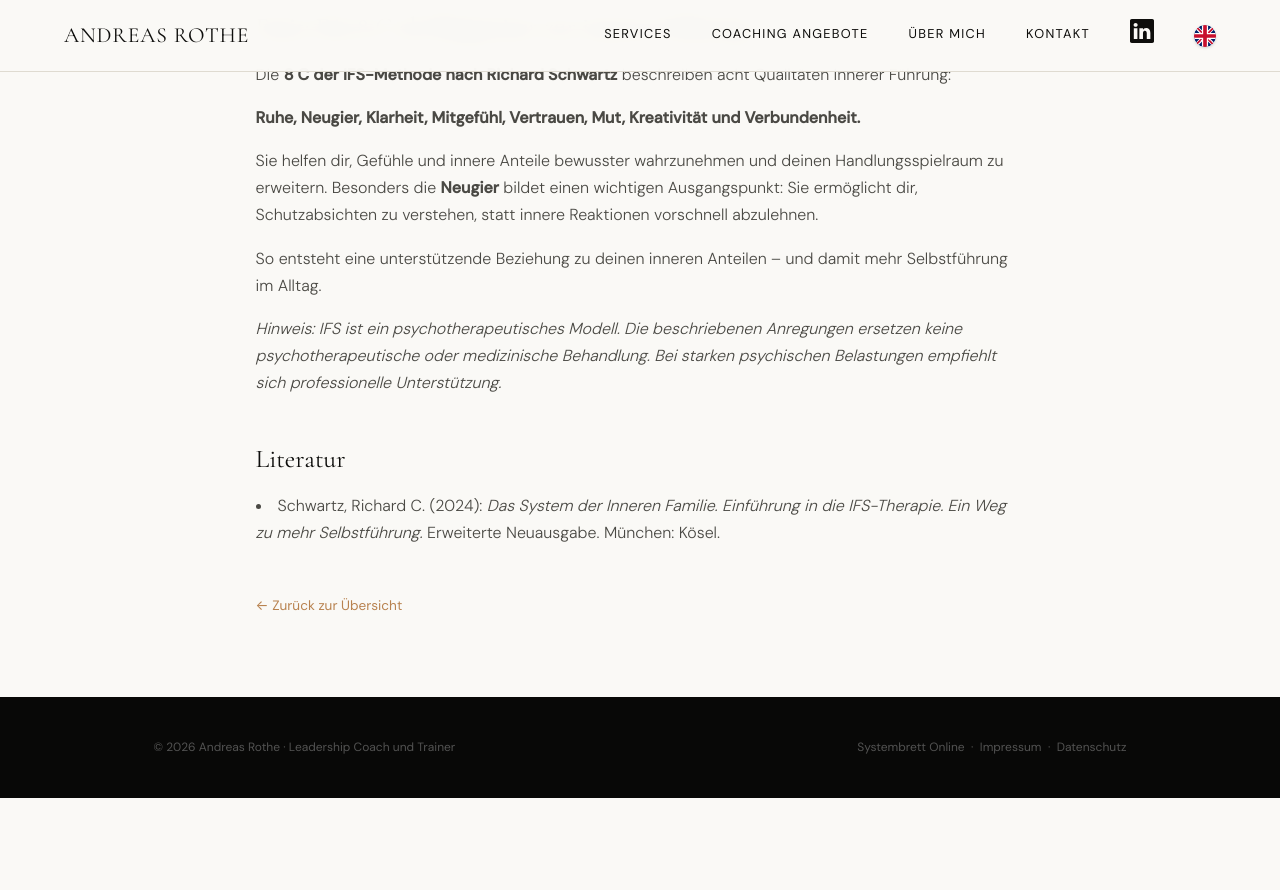
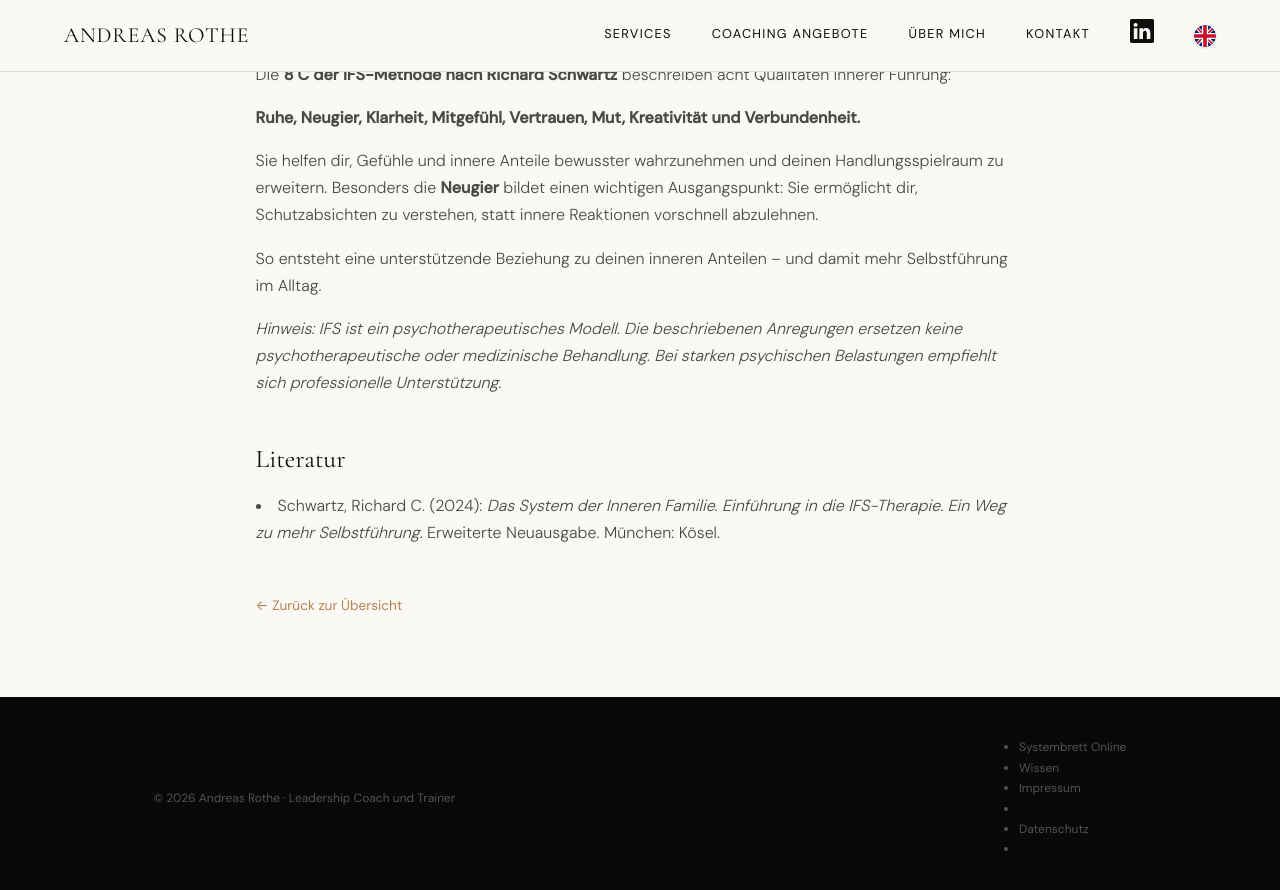
Before and after one commit to arothe161/andreasrothe, a Jekyll site: the page built from _wissen/innere-fuehrung-nach-ifs-8c-richard-schwartz.html, in a window 1280 px wide and 900 px high, scrolled down 4711 px. Shown: the top 890 px of the window. Built offline with Jekyll 4.4.1, drawn with Linux system fonts in a browser that asks for light colours; before the commit the page ends 5509 px from its top, so only the background shows below that.

Commit message:
Automate Sektion WISSEN

```diff
--- a/_config.yml
+++ b/_config.yml
@@ -4,6 +4,7 @@
 description: Coaching, Interim Leadership, Lehre
 url: "https://andreas-rothe.de"
 baseurl: ""
+
 exclude:
   - app-src
   - githubpushskripts
@@ -21,7 +22,7 @@
   social:
     name: Andreas Rothe
     links:
-      - "https://www.linkedin.com/in/andreas-rothe-0ba15612b/" # optional
+      - "https://www.linkedin.com/in/andreas-rothe-0ba15612b/"
 
 defaults:
   - scope:
@@ -29,3 +30,8 @@
       type: "pages"
     values:
       layout: "default"
+
+collections:
+  wissen:
+    output: true
+    permalink: /wissen/:slug/
--- a/_includes/footer.html
+++ b/_includes/footer.html
@@ -5,9 +5,14 @@
     <a href="/en/impressum/">Imprint</a> &nbsp;·&nbsp;
     <a href="/en/privacy/">Privacy</a>
     {% else %}
-    <a href="/systembrett/">Systembrett Online</a> &nbsp;·&nbsp;
-    <a href="/impressum/">Impressum</a> &nbsp;·&nbsp;
-    <a href="/datenschutz/">Datenschutz</a>
+	<ul>
+		<li><a href="/systembrett/">Systembrett Online</a></li>
+		<li><a href="/wissen/">Wissen</a></li>
+	</ul>
+	<ul>
+		<li><a href="/impressum/">Impressum</a><li>
+		<li><a href="/datenschutz/">Datenschutz</a><li>
+	</ul>
     {% endif %}
   </span>
 </footer>
--- a/wissen/das-innere-team-friedemann-schulz-von-thun.html
+++ b/_wissen/das-innere-team-friedemann-schulz-von-thun.html
@@ -2,11 +2,10 @@
 layout: intern
 fullwidth: true
 lang: de
-permalink: /wissen/das-innere-team-friedemann-schulz-von-thun/
-title: Das Innere Team nach Friedemann Schulz von Thun
+title: Das Innere Team Friedemann Schulz von Thun
 subtitle: Innere Stimmen verstehen und situationsgerecht kommunizieren
 sitemap: true
-extrahead:
+date: 2026-10-09
 ---
 
 <p>
--- a/wissen/innere-fuehrung-ifs-8c-richard-schwartz.html
+++ b/_wissen/innere-fuehrung-nach-ifs-8c-richard-schwartz.html
@@ -2,11 +2,10 @@
 layout: intern
 fullwidth: true
 lang: de
-permalink: /wissen/innere-fuehrung-ifs-8-c-richard-schwartz/
 title: "Innere Führung nach IFS: Die 8 C von Richard Schwartz"
 subtitle: "Ruhe, Neugier, Klarheit und weitere Qualitäten der inneren Führung"
-sitemap: false
-extra_head: '<meta name="robots" content="noindex, nofollow, noarchive">'
+sitemap: true
+date: 2026-10-07
 ---
 
 <p>Was passiert, wenn wir in einem Konflikt plötzlich wütend werden, uns zurückziehen oder alles kontrollieren wollen? Nach dem Modell der <strong>Internal Family Systems (IFS)</strong> von Richard Schwartz ist dann häufig ein innerer Anteil besonders aktiv.</p>
```
